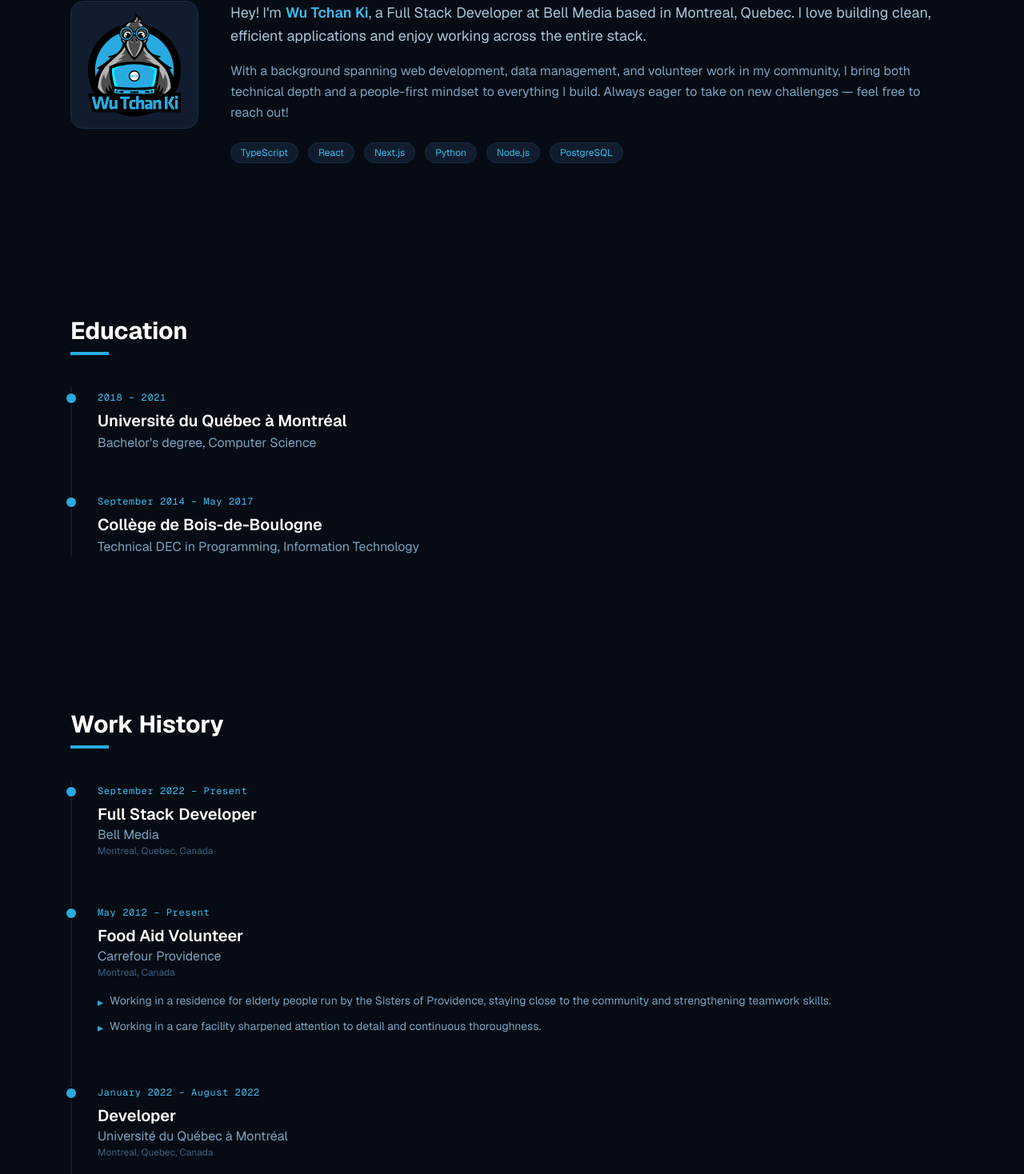
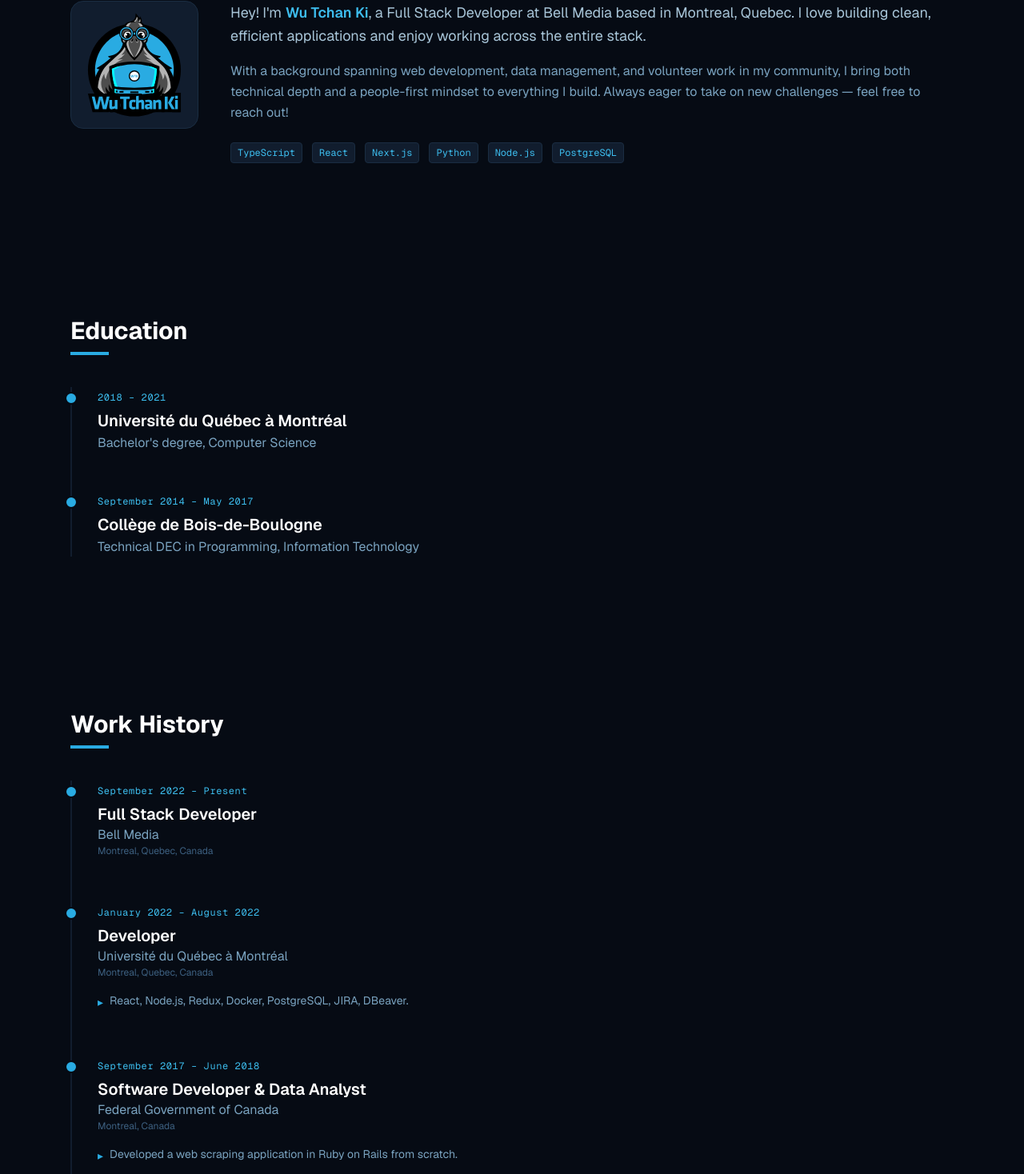
Before and after one commit to cedricwtk/portfolio-2026, a Next.js app: page / in a window 1280 px wide. Shown: the part 983-2451 px from the top of the page at 80% size. Built offline with nearby package versions, Linux system fonts and the light colour scheme.

Commit message:
Adjusted infos in about and workhistory

```diff
--- a/components/About.tsx
+++ b/components/About.tsx
@@ -29,7 +29,7 @@ export default function About() {
             {["TypeScript", "React", "Next.js", "Python", "Node.js", "PostgreSQL"].map((skill) => (
               <span
                 key={skill}
-                className="text-xs bg-gray-800 border border-gray-700 text-cyan-400 px-3 py-1 rounded-full"
+                className="text-xs bg-gray-800 border border-gray-700 text-cyan-400 px-2 py-1 rounded font-mono"
               >
                 {skill}
               </span>
--- a/components/WorkHistory.tsx
+++ b/components/WorkHistory.tsx
@@ -7,16 +7,6 @@ const jobs = [
     period: "September 2022 – Present",
     location: "Montreal, Quebec, Canada",
     bullets: [],
-  },
-  {
-    company: "Carrefour Providence",
-    role: "Food Aid Volunteer",
-    period: "May 2012 – Present",
-    location: "Montreal, Canada",
-    bullets: [
-      "Working in a residence for elderly people run by the Sisters of Providence, staying close to the community and strengthening teamwork skills.",
-      "Working in a care facility sharpened attention to detail and continuous thoroughness.",
-    ],
   },
   {
     company: "Université du Québec à Montréal",
@@ -29,7 +19,7 @@ const jobs = [
   },
   {
     company: "Federal Government of Canada",
-    role: "Software Developer & Data Administrator",
+    role: "Software Developer & Data Analyst",
     period: "September 2017 – June 2018",
     location: "Montreal, Canada",
     bullets: [
```
